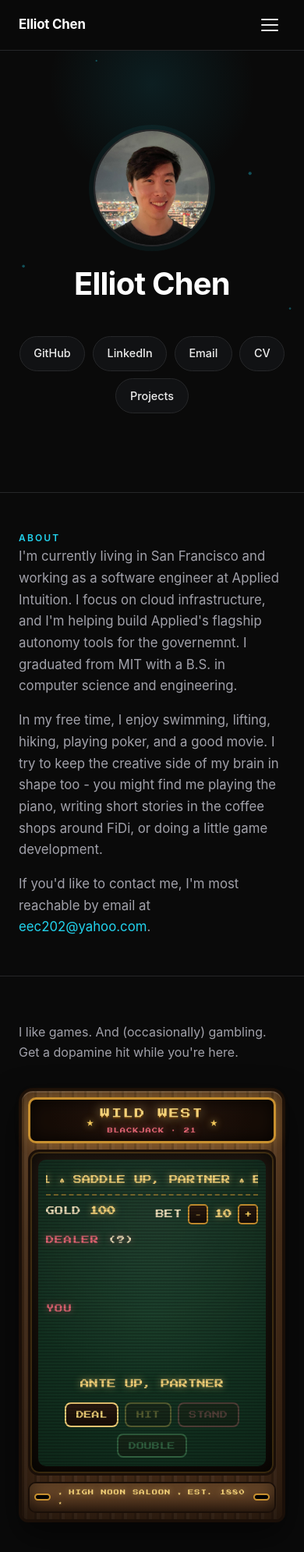
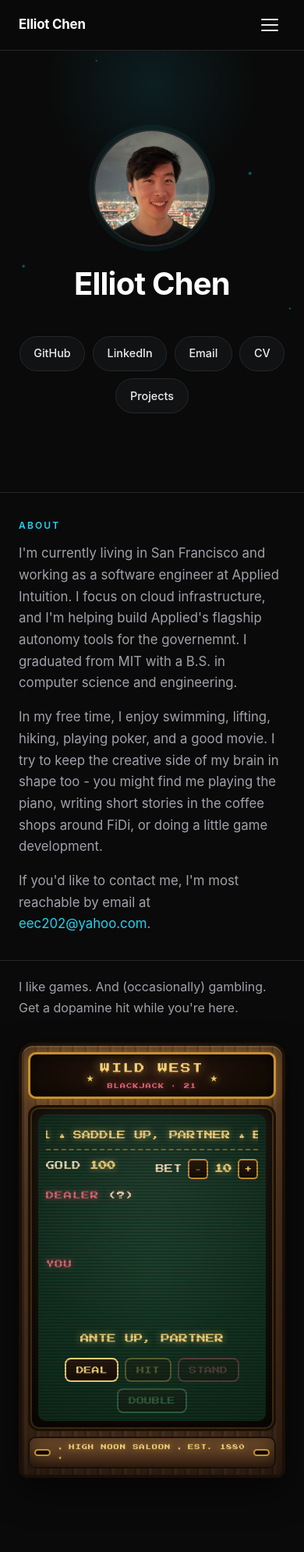
Before and after one commit to elliotchen02/elliotchen02.github.io, an Astro site: page / in a window 390 px wide. Shown: the top 1990 px of the page at 78% size. Built offline with nearby package versions, Linux system fonts and the light colour scheme; Astro itself is replaced by a stand-in of ours; a web font is replaced by a local one.

Commit message:
refine homepage padding

```diff
--- a/src/pages/index.astro
+++ b/src/pages/index.astro
@@ -8,7 +8,7 @@ import { SITE } from '../consts';
 <BaseLayout>
   <ParticlesHero />
 
-  <section class="section">
+  <section class="section about-section">
     <div class="container about">
       <p class="eyebrow">About</p>
       <p class="about-text">
@@ -43,8 +43,16 @@ import { SITE } from '../consts';
 </BaseLayout>
 
 <style>
+  .about-section {
+    padding-block: clamp(2rem, 5vw, 3rem);
+  }
+
   .about {
     max-width: var(--reading-width);
+  }
+
+  .about .eyebrow {
+    margin-bottom: 0.75rem;
   }
 
   .about h2 {
@@ -63,18 +71,15 @@ import { SITE } from '../consts';
 
   .arcade {
     border-top: 1px solid var(--border);
+    padding-top: clamp(1.25rem, 3vw, 2rem);
+    padding-bottom: clamp(3rem, 8vw, 5rem);
   }
 
   .arcade-head {
     margin-bottom: 2rem;
   }
 
-  .arcade-head h2 {
-    margin-top: 0.4rem;
-  }
-
   .arcade-sub {
-    margin-top: 0.6rem;
     color: var(--text-muted);
     max-width: var(--reading-width);
   }
```
